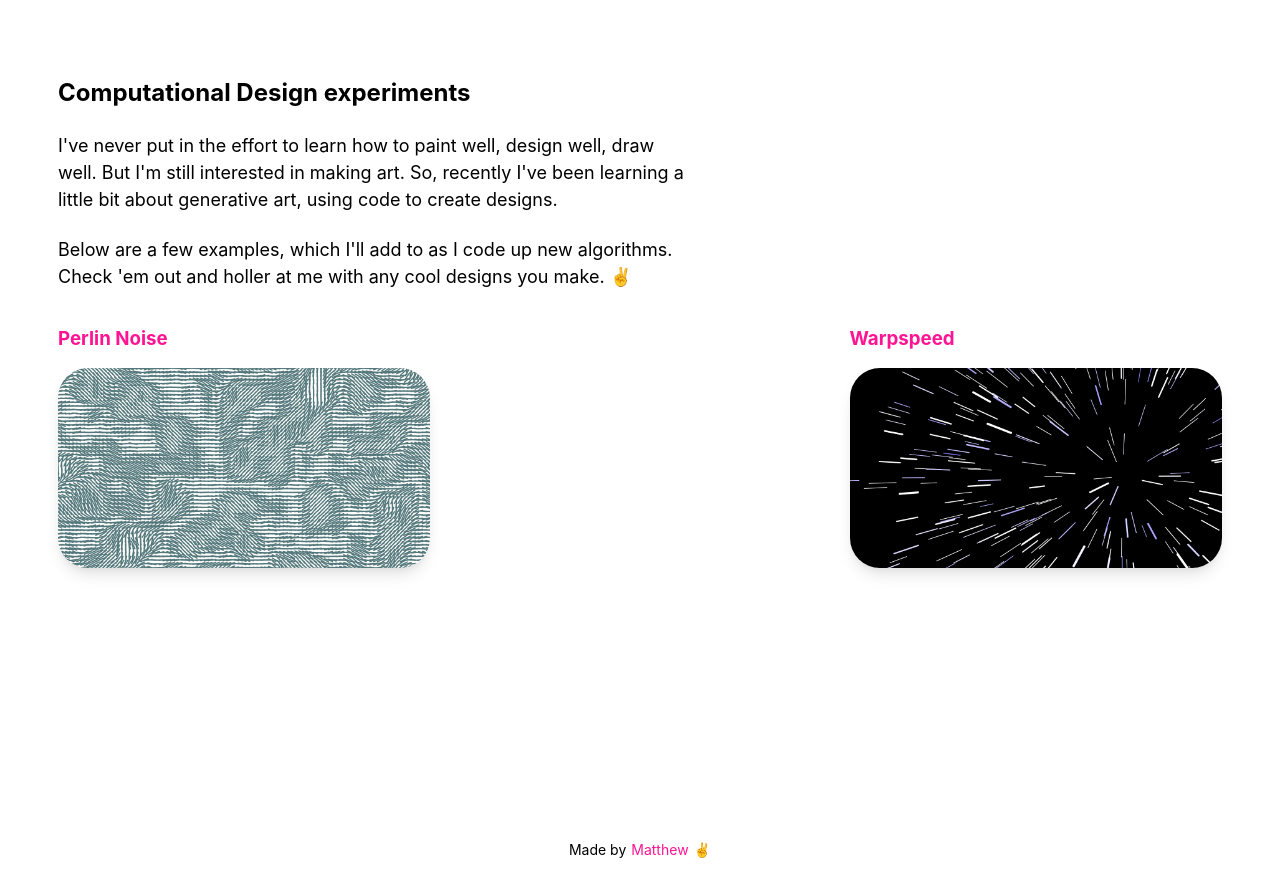
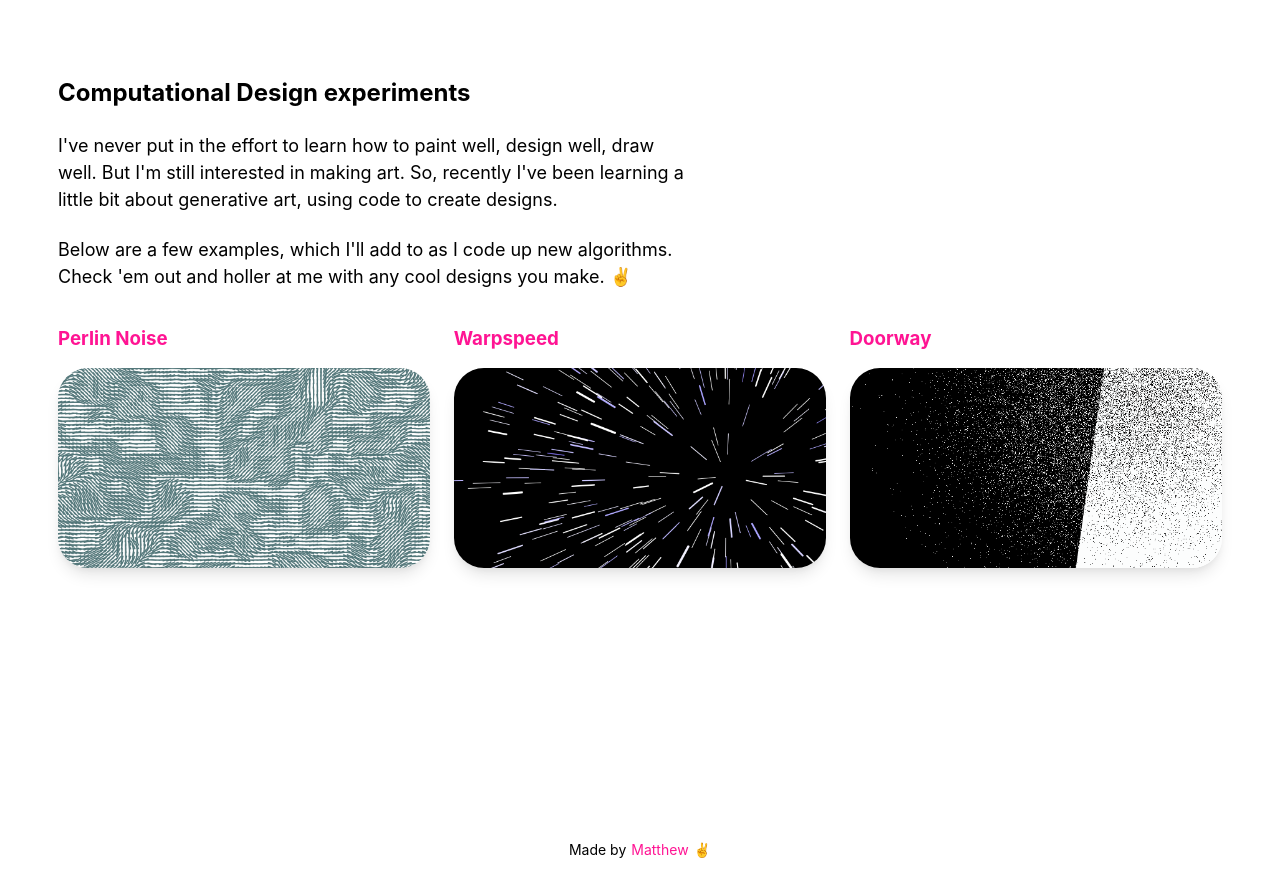
Before and after one commit to mknudsen01/artsy, a Next.js app: page / in a window 1280 px wide. Shown: the top 896 px of the page. Built offline with nearby package versions, Linux system fonts and the light colour scheme.

Commit message:
Add doorway example

```diff
--- a/pages/index.js
+++ b/pages/index.js
@@ -37,6 +37,7 @@ const Home = () => (
       <div className="examples">
         <SketchExample title="Perlin Noise" id="noise" />
         <SketchExample title="Warpspeed" id="warpspeed" />
+        <SketchExample title="Doorway" id="doorway" />
       </div>
     </section>
     <footer>
```
